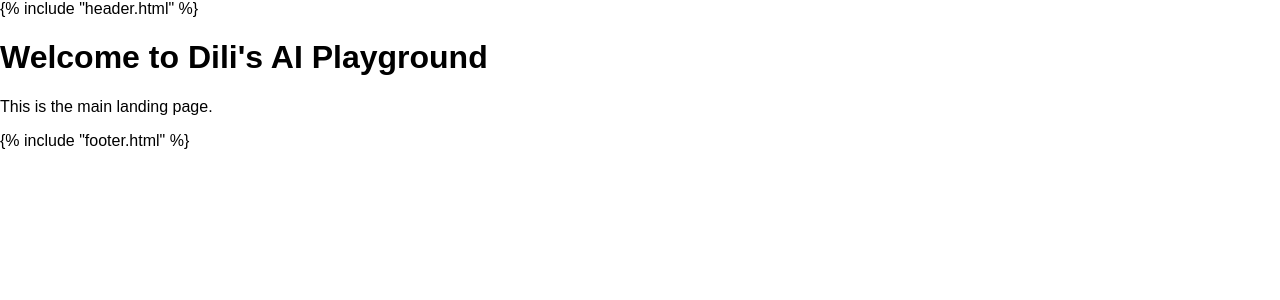
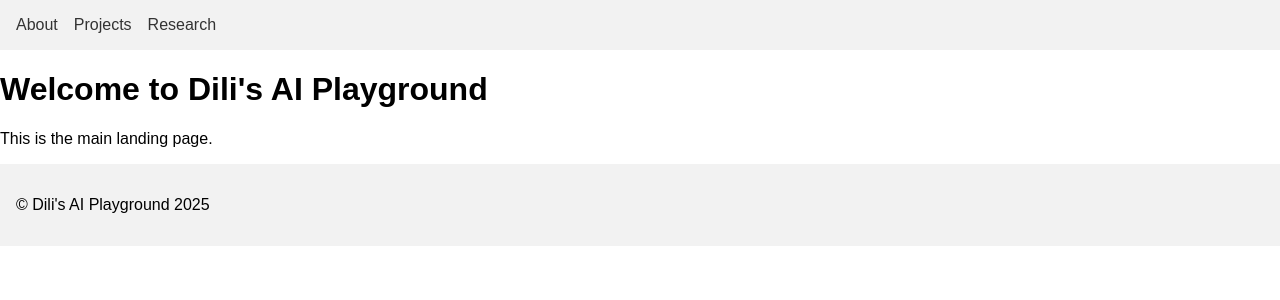
Before and after one commit to Tarbo/tarbo.github.io, a Jekyll site: the page built from index.html, in a window 1280 px wide. Shown: the top 300 px of the page. Built offline with Jekyll 4.4.1, drawn with Linux system fonts in a browser that asks for light colours.

Commit message:
fix file include error

```diff
--- a/index.html
+++ b/index.html
@@ -1,3 +1,5 @@
+---
+---
 <!DOCTYPE html>
 <html>
 <head>
@@ -6,11 +8,11 @@
     <link rel="stylesheet" href="/assets/css/style.css">
 </head>
 <body>
-    {% include "header.html" %}
+    {% include header.html %}
     <main>
         <h1>Welcome to Dili's AI Playground</h1>
         <p>This is the main landing page.</p>
     </main>
-    {% include "footer.html" %}
+    {% include footer.html %}
 </body>
 </html>
```
